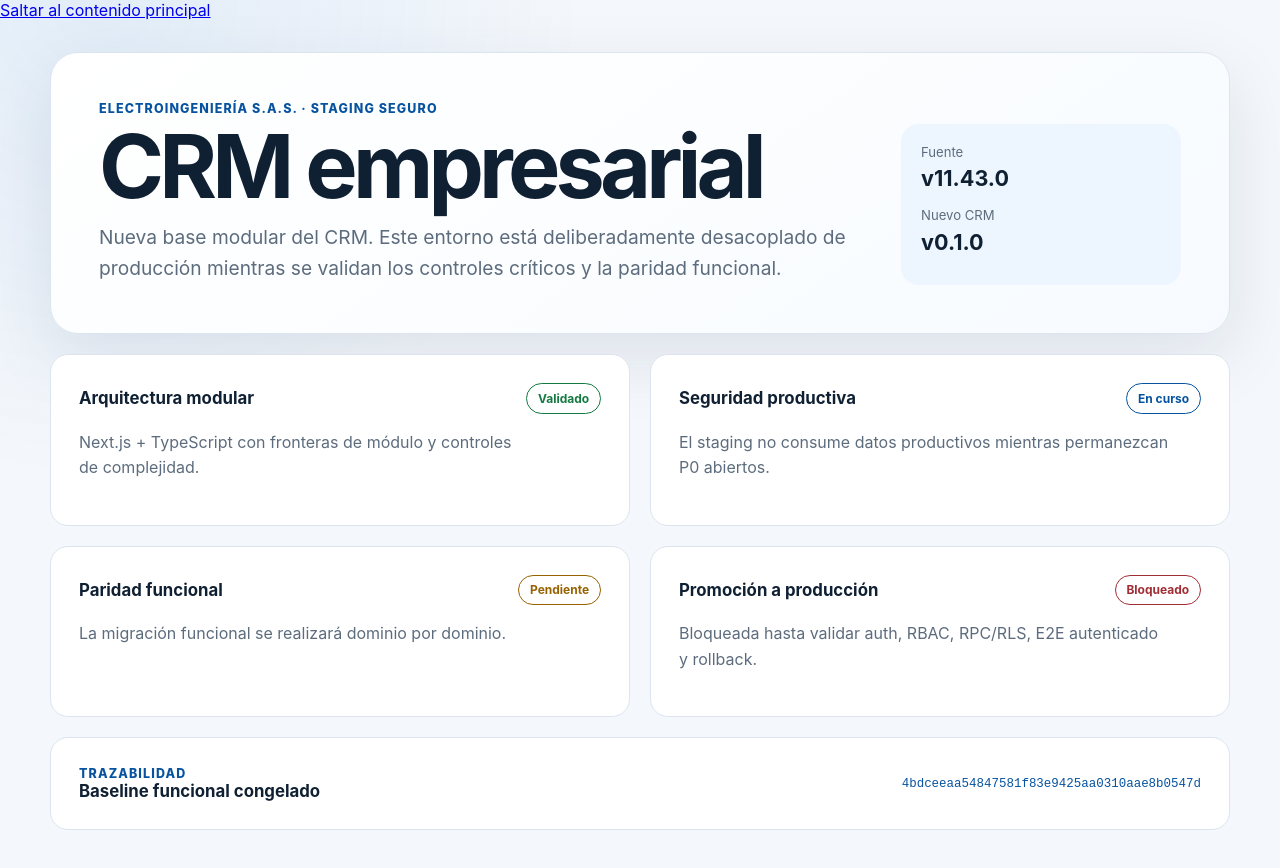
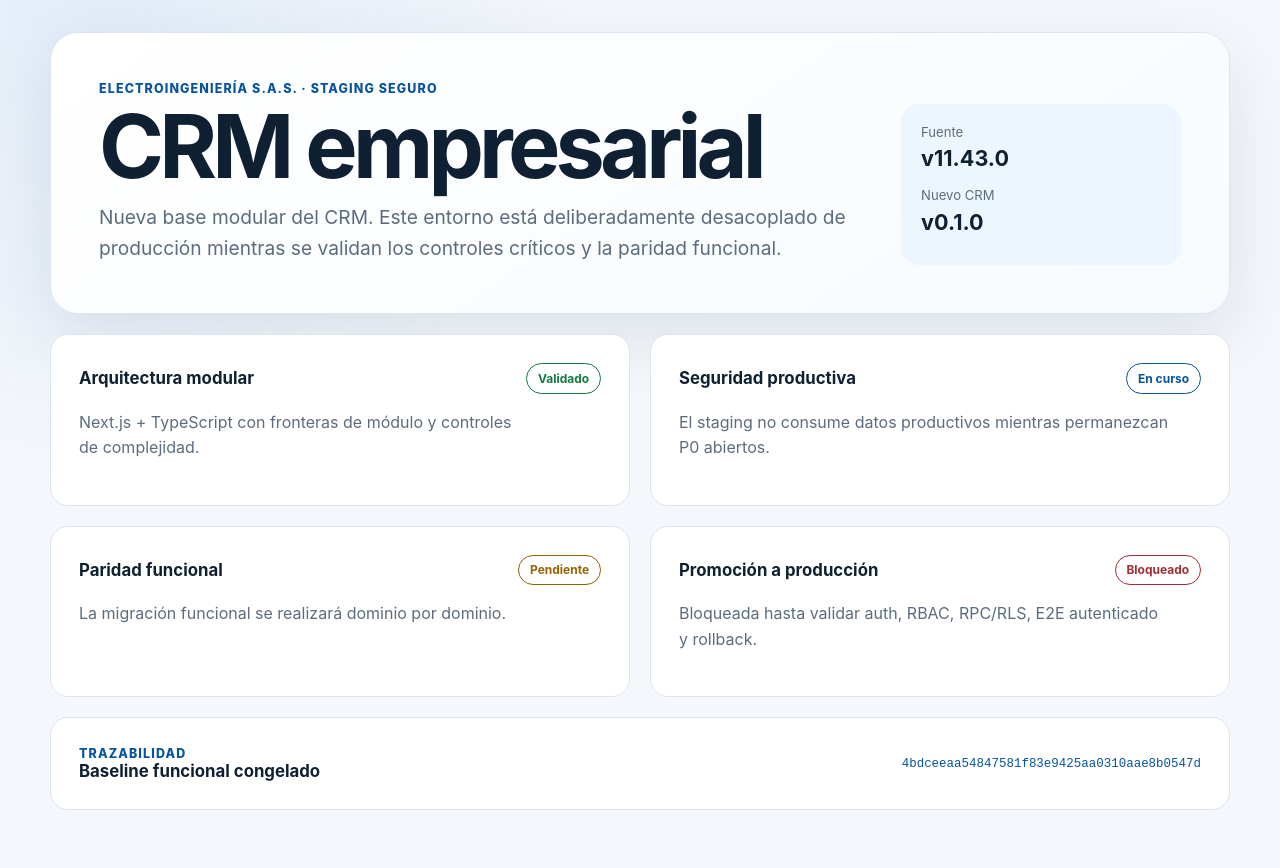
Before and after one commit to Electroingenieria-SAS/CRM, a Next.js app: page / in a window 1280 px wide. Shown: the top 868 px of the page. Built offline with nearby package versions, Linux system fonts and the light colour scheme.

Commit message:
a11y: style visible skip-link focus

```diff
--- a/src/styles/globals.css
+++ b/src/styles/globals.css
@@ -21,6 +21,24 @@ body {
 ::selection {
   background: var(--brand);
   color: white;
+}
+
+.skip-link {
+  position: fixed;
+  top: max(0.5rem, env(safe-area-inset-top));
+  left: max(0.5rem, env(safe-area-inset-left));
+  z-index: 1000;
+  padding: 0.75rem 1rem;
+  border-radius: var(--radius-md);
+  background: var(--text);
+  color: white;
+  font-weight: 750;
+  text-decoration: none;
+  transform: translateY(-200%);
+}
+
+.skip-link:focus-visible {
+  transform: translateY(0);
 }
 
 :focus-visible {
```
